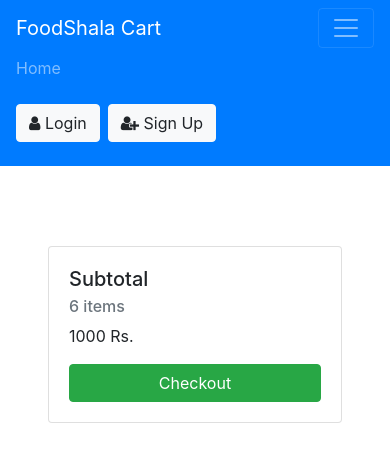
After one commit to NavonilDas/FoodShala, a CodeIgniter app: the page made by application/views/view_cart.php in a window 390 px wide, after a click that opens the changed part. The commit adds this page. Shown: the top 470 px of the page. Run offline with CodeIgniter, Linux system fonts and the light colour scheme; data that the repository does not hold is empty.

Commit message:
Cart Page

```diff
--- a/application/config/routes.php
+++ b/application/config/routes.php
@@ -55,3 +55,4 @@ $route['translate_uri_dashes'] = FALSE;
 
 $route['delete/(:num)'] = 'addmenu/delete/$1';
 $route['food/menu/(:num)'] = 'home/menu_items/$1';
+// $route['cart/quantity/(:num)/(:num)'] = 'home/quantity/$1/$2';
--- /dev/null
+++ b/application/views/view_cart.php
@@ -0,0 +1,100 @@
+<?php
+	$user = $this->session->userdata( 'user' );
+?>
+<?php require_once 'header.php'; ?>
+
+<style>
+	.avatar{
+		width:40px;
+		height:40px;
+		border-radius:50%;
+		background-color:#f6f6f6;
+		position:relative;
+	}
+</style>
+
+<nav class="navbar navbar-expand-lg navbar-dark bg-primary">
+	<a class="navbar-brand" href="<?php echo base_url(); ?>">FoodShala Cart</a>
+
+	<button class="navbar-toggler" type="button" data-toggle="collapse" data-target="#navbarSupportedContent" aria-controls="navbarSupportedContent" aria-expanded="false" aria-label="Toggle navigation">
+		<span class="navbar-toggler-icon"></span>
+	</button>
+
+	<div class="collapse navbar-collapse" id="navbarSupportedContent">
+		<ul class="navbar-nav mr-auto">
+			<li class="nav-item">
+				<a class="nav-link" href="<?php echo base_url(); ?>">Home</a>
+			</li>
+		</ul>
+		<form class="form-inline my-2 my-lg-0">
+		<!-- <input class="form-control mr-sm-2" type="search" placeholder="Search" aria-label="Search"> -->
+		<?php if ( $user === null ) { ?>
+			<button class="btn btn-light my-2 my-sm-0 login" type="button"><i class="fa fa-user"></i> Login</button>
+			<button class="btn btn-light my-2 my-sm-0 ml-2 signup" type="button"><i class="fa fa-user-plus"></i> Sign Up</button>
+		<?php } else { ?>
+			<div class="avatar ml-2 d-flex" href="#" id="navbarDropdown" role="button" data-toggle="dropdown" aria-haspopup="true" aria-expanded="false">
+				<span class="m-auto"><?php echo $user->name[0]; ?></span>
+
+				<div class="dropdown-menu" aria-labelledby="navbarDropdown" style="left:-150px">
+					<a class="dropdown-item" href="#"><?php echo $user->name; ?></a>
+					<div class="dropdown-divider"></div>
+					<a class="dropdown-item logout" href="#">Logout</a>
+				</div>
+
+			</div>
+
+
+		<?php } ?>
+		</form>
+	</div>
+</nav>
+
+<div class="row m-0">
+	<div class="col-md-8 row p-3">
+		<?php foreach ( $cart as $item ) { ?>
+
+			<div class="card w-100 mt-3 ml-3" style="height: fit-content;">
+				<div class="row no-gutters">
+
+					<div class="col-auto mr-3">
+						<img src="//placehold.it/180" class="img-fluid" alt="">
+					</div>
+
+					<div class="col">
+						<div class="card-block px-2 pt-3 pb-3">
+							<h4 class="card-title"><?php echo $item->name; ?></h4>
+							<h6 class="card-subtitle mb-2 text-muted">Rs. <?php echo ( $item->price * $item->quantity ); ?></h6>
+
+							<div class="card-text d-flex m-1">
+
+								<span>Quantity <?php echo $item->quantity; ?></span>
+
+								<a href="<?php echo base_url() . 'cart/quantity/'.$item->id.'/1' ?>" type="button" class="btn btn-primary mr-2 ml-2 <?php echo ( $item->quantity == 20 ) ? 'disabled' : ''; ?>""><i class="fa fa-plus"></i></a>
+								<a href="<?php echo base_url() . 'cart/quantity/'.$item->id.'/-1' ?>" type="button" class="btn btn-primary <?php echo ( $item->quantity == 1 ) ? 'disabled' : ''; ?>"><i class="fa fa-minus"></i></a>
+							</div>
+
+							<div class="d-flex">
+								<a href="<?php echo base_url() . 'cart/delete/' . $item->id; ?>" class="btn btn-danger ml-auto">Delete</a>
+							</div>
+
+						</div>
+					</div>
+				</div>
+			</div>
+
+		<?php } ?>
+
+	</div>
+
+	<div class="flex-grow-1"></div>
+	<div class="col-md-3 p-5">
+		<div class="card">
+			<div class="card-body">
+			<h5 class="card-title">Subtotal</h5>
+			<h6 class="card-subtitle mb-2 text-muted">6 items</h6>
+			<p class="card-text">1000 Rs.</p>
+			<button type="button" class="btn btn-block btn-success">Checkout</button>
+			</div>
+		</div>
+	</div>
+</div>
```
Also changed, not shown: application/controllers/Cart.php (added, +82 -0 lines), application/controllers/Login.php (+11 -3 lines), application/models/CartModel.php (added, +20 -0 lines), application/views/food_menu.php (+4 -4 lines).
